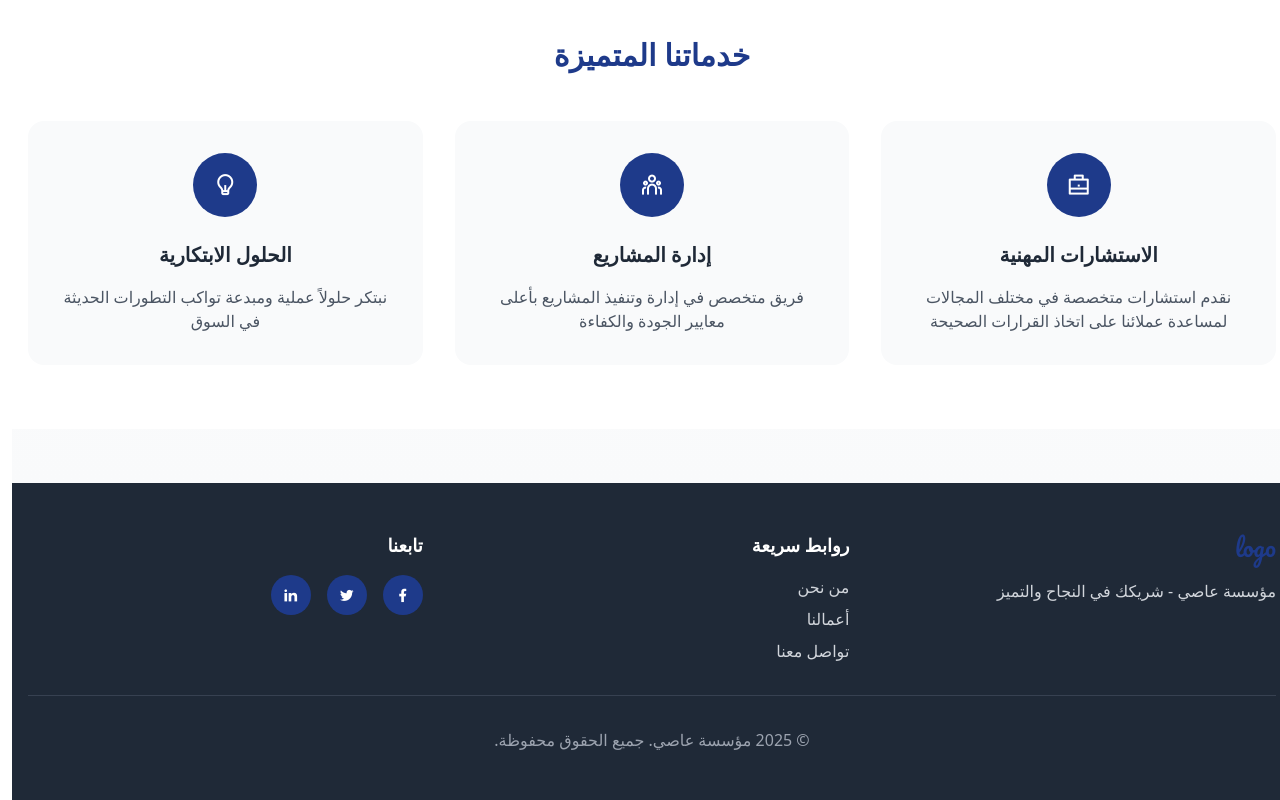
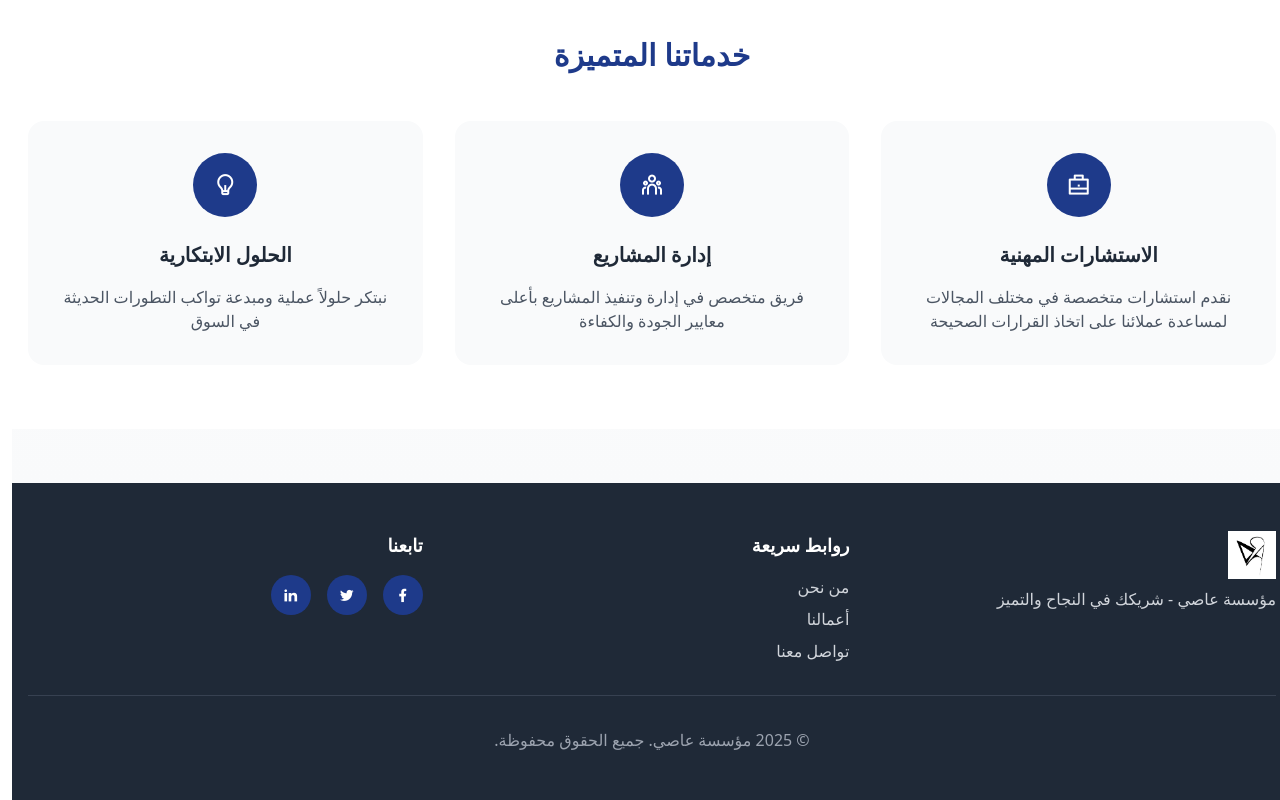
Before and after one commit to bdr-ayoubi/Asii, a plain HTML site: page index.html in a window 1280 px wide. Shown: the part 1062-1862 px from the top of the page. Drawn offline with nearby package versions, Linux system fonts and the light colour scheme.

Commit message:
Update index.html

```diff
--- a/index.html
+++ b/index.html
@@ -550,7 +550,11 @@
       <div class="container mx-auto px-4">
         <div class="grid grid-cols-1 md:grid-cols-3 gap-8">
           <div>
-            <h5 class="font-['Pacifico'] text-2xl text-primary mb-4">logo</h5>
+           <img
+              src="logo.jpg"
+              alt="شعار مؤسسة عاصي"
+              class="h-12 object-contain mb-2"
+            />
             <p class="text-gray-300 lang-ar">
               مؤسسة عاصي - شريكك في النجاح والتميز
             </p>
@@ -823,4 +827,5 @@
       });
     </script>
   </body>
+
 </html>
```
